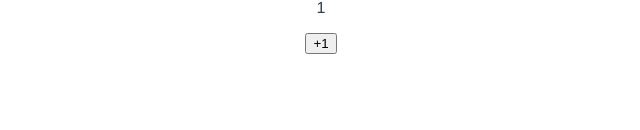
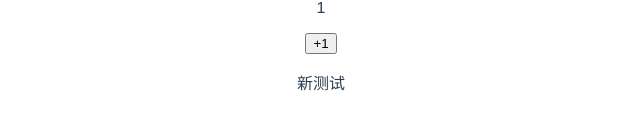
Before and after one commit to lhz333/vue3-study, a Vue app: page /#/ in a window 1280 px wide. Shown: the part 322-452 px from the top of the page, without its empty margins (319-959 px from the left). Built offline with nearby package versions, Linux system fonts and the light colour scheme.

Commit message:
feat: isRef

```diff
--- a/src/components/3.ref.vue
+++ b/src/components/3.ref.vue
@@ -3,11 +3,12 @@
     <h2>------ref函数------</h2>
     <p>{{ count }}</p>
     <button @click="count += 1">+1</button>
+    <p>{{ name }}</p>
   </div>
 </template>
 
 <script>
-import { ref } from "@vue/composition-api";
+import { isRef, ref, reactive } from "@vue/composition-api";
 export default {
   data() {
     return {};
@@ -23,7 +24,22 @@ export default {
     console.log(count.value);
     count.value++;
     console.log(count.value);
-    return { count };
+
+    // 可以把ref函数创建出的数据对象 挂载到reactive函数上
+    const name = ref("测试");
+
+    const state = reactive({
+      name
+    });
+    // 新的ref会覆盖旧的ref
+    const newName = ref("新测试");
+    state.name = newName;
+
+    // isRef()用来判断某个值是否为ref()创建出来的对象；
+    console.log(isRef(name));
+    console.log(isRef(state));
+
+    return { ...state, count };
   }
 };
 </script>
```
